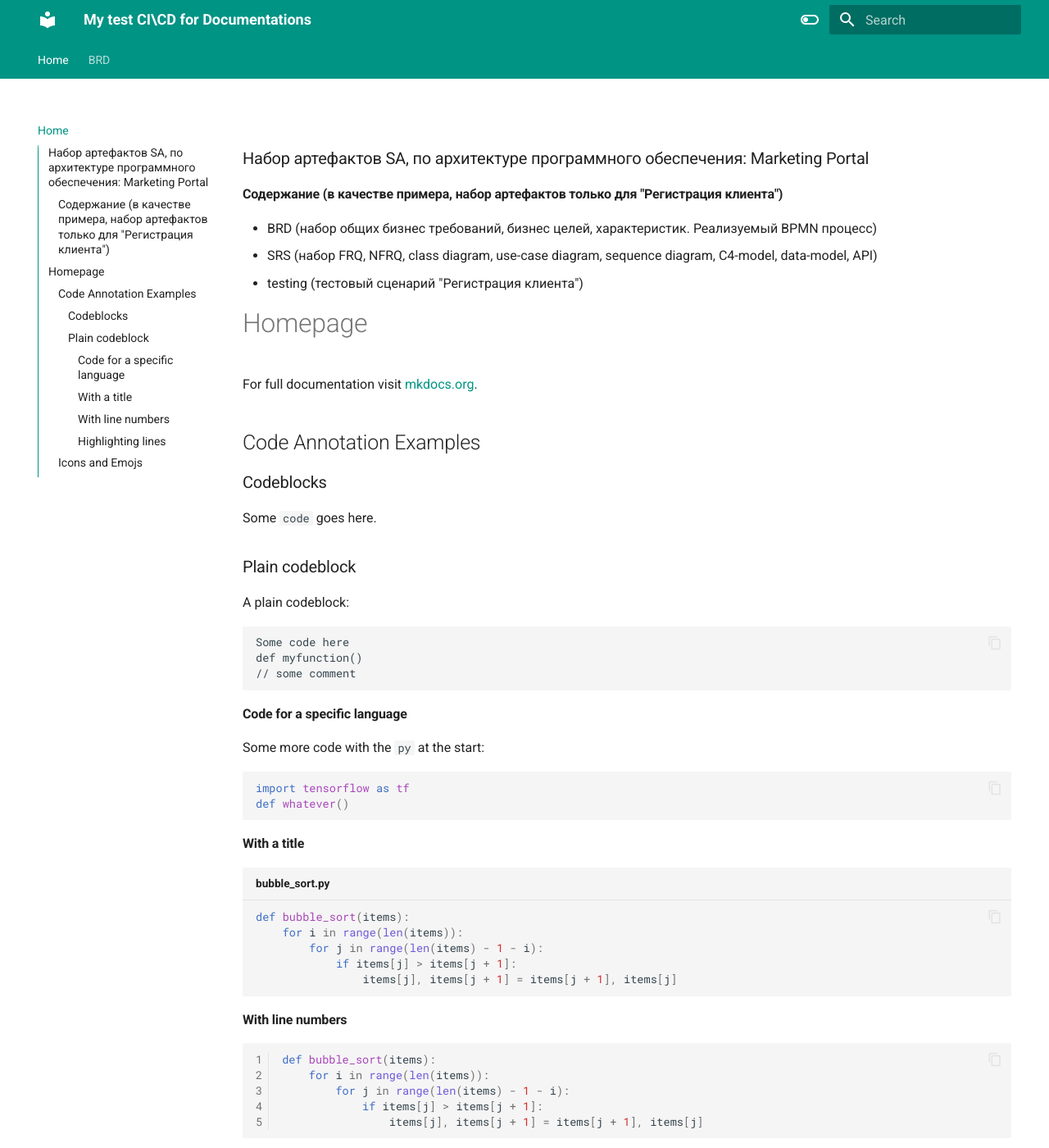
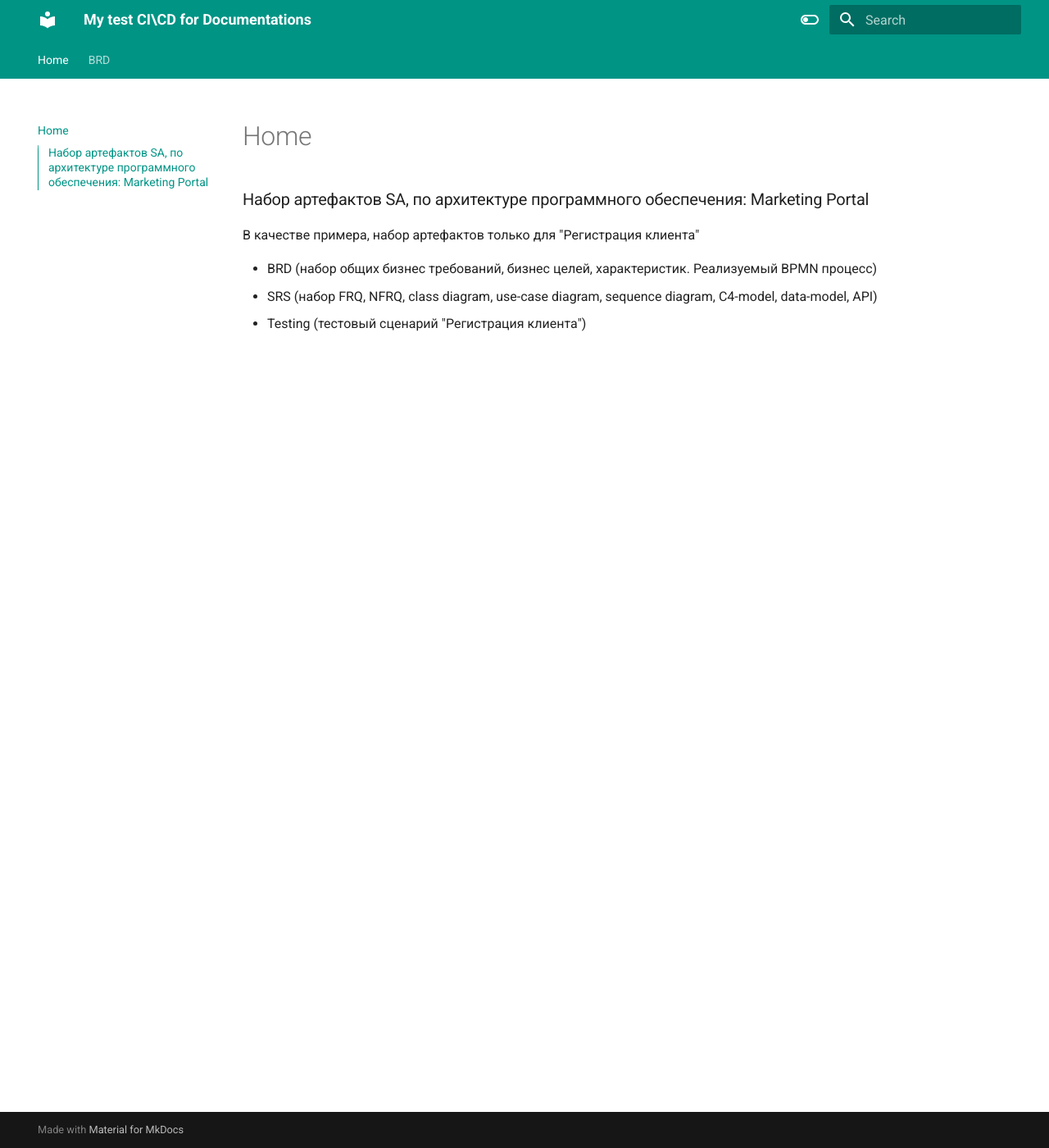
Before and after one commit to geksogen/TZ_SA_, an MkDocs documentation site: the page built from docs/index.md, in a window 1280 px wide and 1400 px high. Shown: the whole window at 82% size. Built offline with MkDocs 1.6.1 and Material for MkDocs 9.7.7, drawn with Linux system fonts in a browser that asks for light colours; emoji names are drawn with the system emoji font; some of the changed text lies outside the part shown.

Commit message:
add ci\cd use mkdocs

````diff
--- a/docs/index.md
+++ b/docs/index.md
@@ -1,75 +1,6 @@
 ### Набор артефактов SA, по архитектуре программного обеспечения: Marketing Portal
-#### Содержание (в качестве примера, набор артефактов только для "Регистрация клиента")
+В качестве примера, набор артефактов только для "Регистрация клиента"
 
 * BRD (набор общих бизнес требований, бизнес целей, характеристик. Реализуемый BPMN процесс)
 * SRS (набор FRQ, NFRQ, class diagram, use-case diagram, sequence diagram, C4-model, data-model, API)
-* testing (тестовый сценарий "Регистрация клиента")
-
-# Homepage
-
-For full documentation visit [mkdocs.org](https://www.mkdocs.org).
-
-## Code Annotation Examples
-
-### Codeblocks
-
-Some `code` goes here.
-
-### Plain codeblock
-
-A plain codeblock:
-
-```
-Some code here
-def myfunction()
-// some comment
-```
-
-#### Code for a specific language
-
-Some more code with the `py` at the start:
-
-``` py
-import tensorflow as tf
-def whatever()
-```
-
-#### With a title
-
-``` py title="bubble_sort.py"
-def bubble_sort(items):
-    for i in range(len(items)):
-        for j in range(len(items) - 1 - i):
-            if items[j] > items[j + 1]:
-                items[j], items[j + 1] = items[j + 1], items[j]
-```
-
-#### With line numbers
-
-``` py linenums="1"
-def bubble_sort(items):
-    for i in range(len(items)):
-        for j in range(len(items) - 1 - i):
-            if items[j] > items[j + 1]:
-                items[j], items[j + 1] = items[j + 1], items[j]
-```
-
-#### Highlighting lines
-
-``` py hl_lines="2 3"
-def bubble_sort(items):
-    for i in range(len(items)):
-        for j in range(len(items) - 1 - i):
-            if items[j] > items[j + 1]:
-                items[j], items[j + 1] = items[j + 1], items[j]
-```
-
-## Icons and Emojs
-
-:smile:
-
-:fontawesome-regular-face-laugh-wink:
-
-:fontawesome-brands-twitter:{ .twitter }
-
-:octicons-heart-fill-24:{ .heart }
+* Testing (тестовый сценарий "Регистрация клиента")
````
Also changed, not shown: BRD/1_general info.md (deleted, +0 -10 lines), BRD/2_goals.md (deleted, +0 -22 lines), BRD/3_characteristics.md (deleted, +0 -31 lines), BRD/4_business process.md (deleted, +0 -12 lines), docs/BRD.md (renamed from docs/page2.md).
